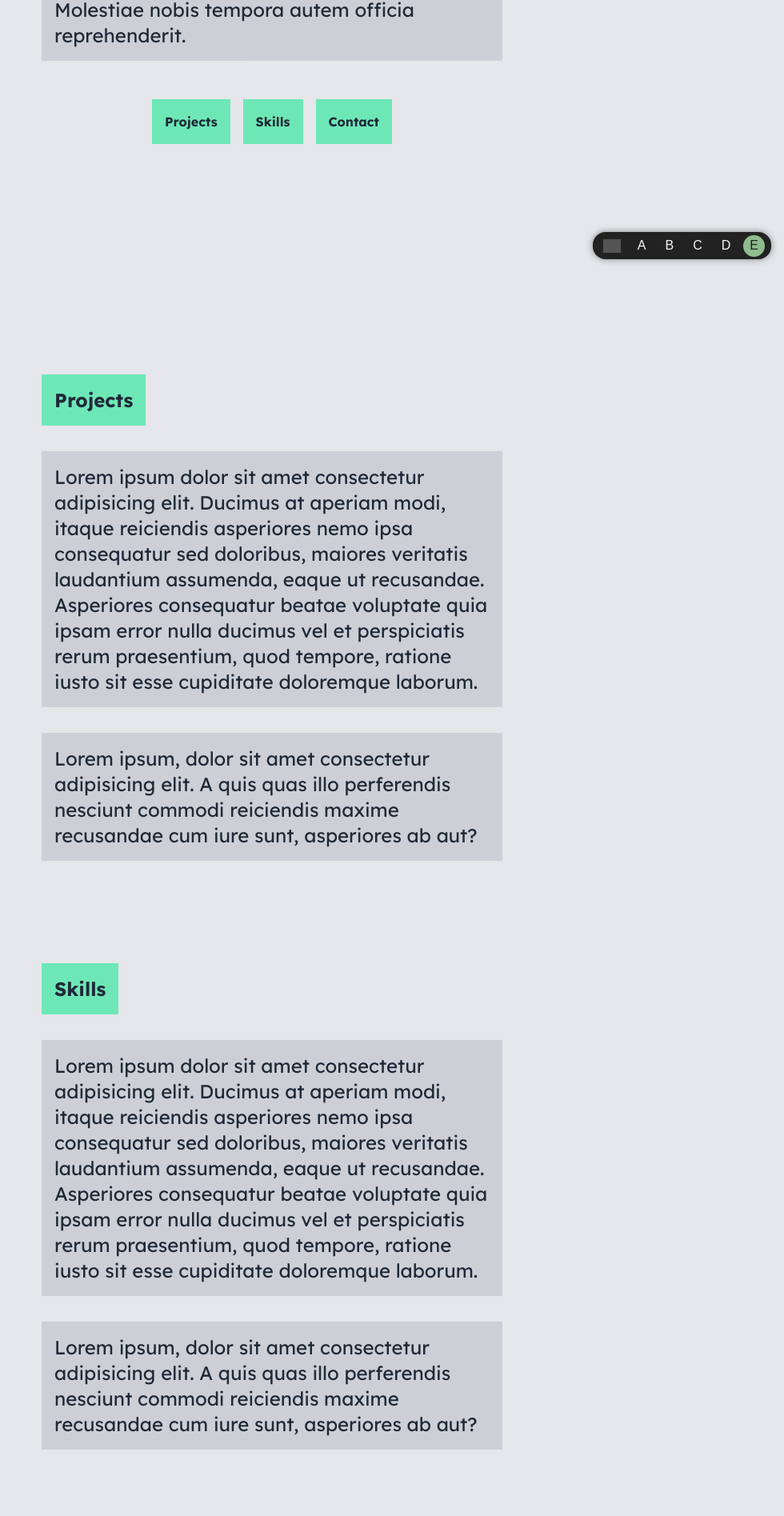
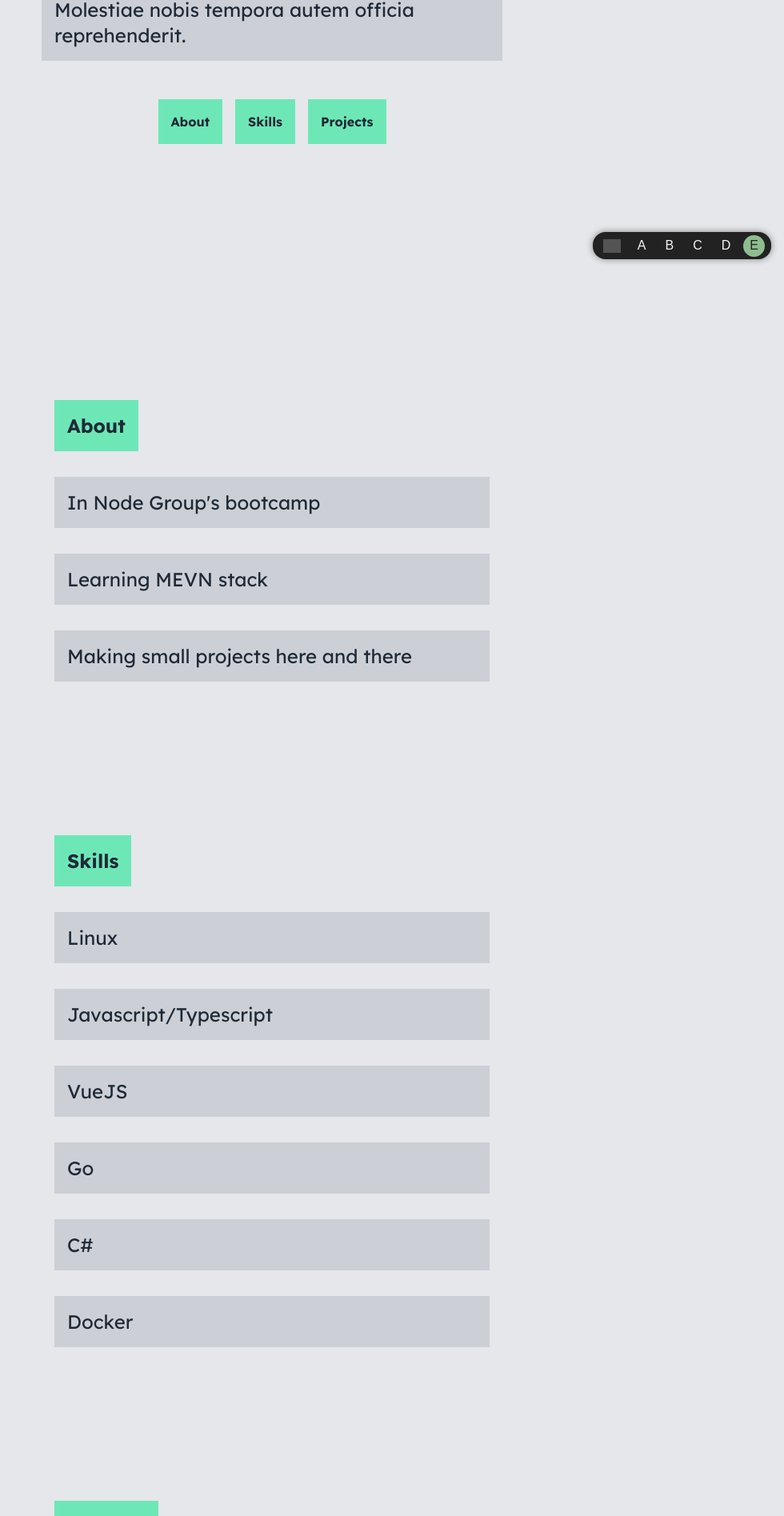
Before and after one commit to ahme-dev/portfolio-green, a Vue app: page / in a window 1280 px wide. Shown: the part 460-2355 px from the top of the page at 80% size, without its empty margins (300-1280 px from the left). Built offline with nearby package versions, Linux system fonts and the light colour scheme; grey boxes are pictures that could not be loaded.

Commit message:
feat: add actual info with loop and remove fade effect

```diff
--- a/package.json
+++ b/package.json
@@ -10,7 +10,6 @@
   },
   "dependencies": {
     "@vueuse/core": "^9.3.0",
-    "@vueuse/motion": "^2.0.0-beta.12",
     "vue": "^3.2.37"
   },
   "devDependencies": {
--- a/src/App.vue
+++ b/src/App.vue
@@ -1,6 +1,7 @@
 <script setup lang="ts">
   import Card from "./Card.vue";
   import Version from "./Version.vue";
+  import { info } from "./info";
 </script>
 
 <template>
@@ -25,21 +26,10 @@
       </Card>
       <nav class="flex gap-4 m-4">
         <a
-          href="#projects"
+          v-for="el in info"
+          :href="'#' + el.title.toLowerCase()"
           class="bg-emerald-300 p-4 font-bold text-gray-800 hover:(shadow-lg shadow-emerald-300)"
-          >Projects</a
-        >
-
-        <a
-          href="#skills"
-          class="bg-emerald-300 p-4 font-bold text-gray-800 hover:(shadow-lg shadow-emerald-300)"
-          >Skills</a
-        >
-
-        <a
-          href="#contact"
-          class="bg-emerald-300 p-4 font-bold text-gray-800 hover:(shadow-lg shadow-emerald-300)"
-          >Contact</a
+          >{{ el.title }}</a
         >
       </nav>
     </header>
@@ -47,47 +37,20 @@
 
     <!-- Main -->
     <main
-      class="flex flex-col justify-center items-center p-8 gap-8 min-h-screen md:(w-1/2 m-auto) snap-center"
+      class="flex flex-col justify-center items-center p-8 gap-8 min-h-screen"
     >
-      <h1
-        id="projects"
-        class="mt-24 p-4 text-2xl font-bold self-start text-gray-800 bg-emerald-300 hover:(shadow-lg shadow-emerald-300)"
+      <div
+        class="flex flex-col justify-center items-start p-8 gap-8 md:(w-1/2 m-auto)"
+        v-for="el in info"
       >
-        Projects
-      </h1>
-      <Card>
-        Lorem ipsum dolor sit amet consectetur adipisicing elit. Ducimus at
-        aperiam modi, itaque reiciendis asperiores nemo ipsa consequatur sed
-        doloribus, maiores veritatis laudantium assumenda, eaque ut recusandae.
-        Asperiores consequatur beatae voluptate quia ipsam error nulla ducimus
-        vel et perspiciatis rerum praesentium, quod tempore, ratione iusto sit
-        esse cupiditate doloremque laborum.
-      </Card>
-      <Card>
-        Lorem ipsum, dolor sit amet consectetur adipisicing elit. A quis quas
-        illo perferendis nesciunt commodi reiciendis maxime recusandae cum iure
-        sunt, asperiores ab aut?
-      </Card>
-
-      <h1
-        id="skills"
-        class="mt-24 p-4 text-2xl font-bold self-start text-gray-800 bg-emerald-300 hover:(shadow-lg shadow-emerald-300)"
-      >
-        Skills
-      </h1>
-      <Card>
-        Lorem ipsum dolor sit amet consectetur adipisicing elit. Ducimus at
-        aperiam modi, itaque reiciendis asperiores nemo ipsa consequatur sed
-        doloribus, maiores veritatis laudantium assumenda, eaque ut recusandae.
-        Asperiores consequatur beatae voluptate quia ipsam error nulla ducimus
-        vel et perspiciatis rerum praesentium, quod tempore, ratione iusto sit
-        esse cupiditate doloremque laborum.
-      </Card>
-      <Card>
-        Lorem ipsum, dolor sit amet consectetur adipisicing elit. A quis quas
-        illo perferendis nesciunt commodi reiciendis maxime recusandae cum iure
-        sunt, asperiores ab aut?
-      </Card>
+        <h1
+          :id="el.title.toLowerCase()"
+          class="mt-24 p-4 text-2xl font-bold self-start text-gray-800 bg-emerald-300 hover:(shadow-lg shadow-emerald-300)"
+        >
+          {{ el.title }}
+        </h1>
+        <Card v-for="item in el.items"> {{ item }} </Card>
+      </div>
     </main>
     <!-- Main End -->
     <!-- Footer Start -->
--- a/src/Card.vue
+++ b/src/Card.vue
@@ -6,7 +6,7 @@
     useMouseInElement(target);
 
   const cardTransform = computed(() => {
-    const MAXROT = 10;
+    const MAXROT = 18;
 
     const rX = (
       MAXROT / 2 -
@@ -19,16 +19,16 @@
 
     return isOutside.value
       ? ""
-      : `perspective(${elementWidth.value}px) rotateX(${rX}deg) rotateY(${rY}deg)`;
+      : `perspective(${
+          elementWidth.value * 3
+        }px) rotateX(${rX}deg) rotateY(${rY}deg)`;
   });
 </script>
 
 <template>
   <p
-    class="bg-gray-500 text-gray-800 bg-opacity-20 p-4 text-2xl hover:(shadow-lg shadow-emerald-300 cursor-pointer)"
+    class="bg-gray-500 text-gray-800 bg-opacity-20 p-4 text-2xl w-1/1 hover:(shadow-lg shadow-emerald-300 cursor-pointer)"
     ref="target"
-    v-motion-fade-visible
-    :delay="100"
   >
     <slot></slot>
   </p>
--- /dev/null
+++ b/src/info.ts
@@ -0,0 +1,24 @@
+export const info = [
+  {
+    title: "About",
+    items: [
+      "In Node Group's bootcamp",
+      "Learning MEVN stack",
+      "Making small projects here and there",
+    ],
+  },
+  {
+    title: "Skills",
+    items: ["Linux", "Javascript/Typescript", "VueJS", "Go", "C#", "Docker"],
+  },
+  {
+    title: "Projects",
+    items: [
+      "Centerm, cli tool in golang for modifying system settings",
+      "Journalv, in development electron/vue app for day and dream journaling",
+      "Hawr, react weather app in kurdish with 2 day forecasting and no features at all",
+      "Gettube, windows desktop app in c# that downloads videos",
+      "Subnt, cli utility in c to help with network subnetting",
+    ],
+  },
+];
```
